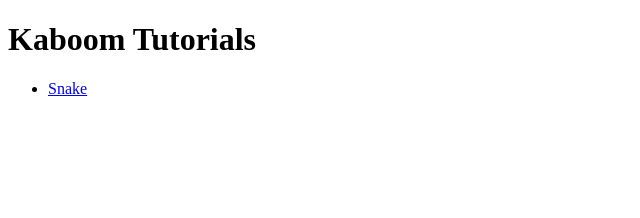
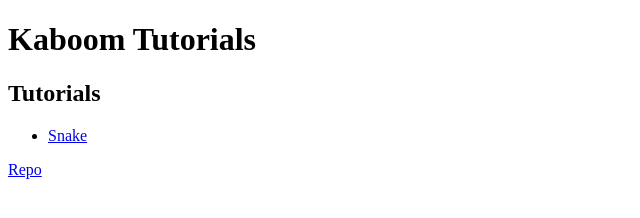
Before and after one commit to mrtrombone/kaboom-tutorials, a website: page index.html in a window 1280 px wide. Shown: the whole page, without its empty margins (0-640 px from the left). Drawn offline with Linux system fonts and the light colour scheme.

Commit message:
changed index

```diff
--- a/index.html
+++ b/index.html
@@ -8,8 +8,11 @@
 </head>
 <body>
     <h1>Kaboom Tutorials</h1>
+    <h2>Tutorials</h2>
     <ul>
         <li><a href="snake.html">Snake</a></li>
     </ul>
+    <a href="https://github.com/mrtrombone/kaboom-tutorials">Repo</a>
+
 </body>
 </html>
```
